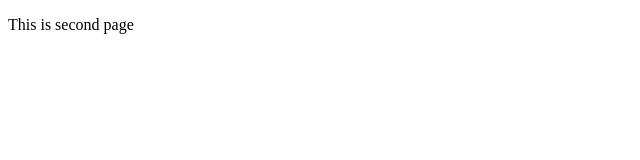
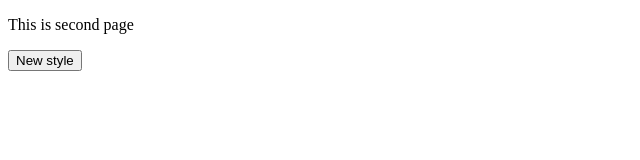
Before and after one commit to faria012/web-development, a plain HTML site: page newfile.html in a window 1280 px wide. Shown: the whole page, without its empty margins (0-640 px from the left). Drawn offline with Linux system fonts and the light colour scheme.

Commit message:
add button

```diff
--- a/newfile.html
+++ b/newfile.html
@@ -8,5 +8,7 @@
 </head>
 <body>
     <p>This is second page</p>
+
+    <button>New style</button>
 </body>
 </html>
```
